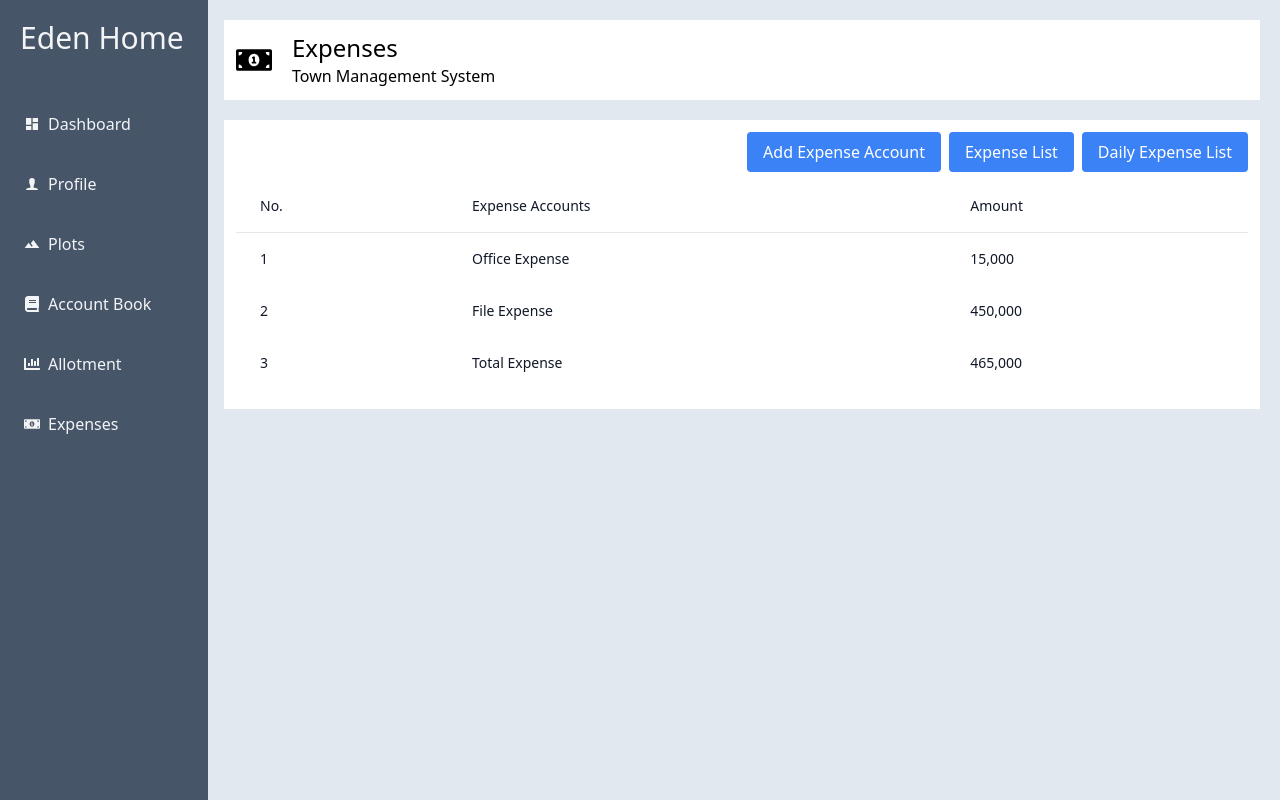
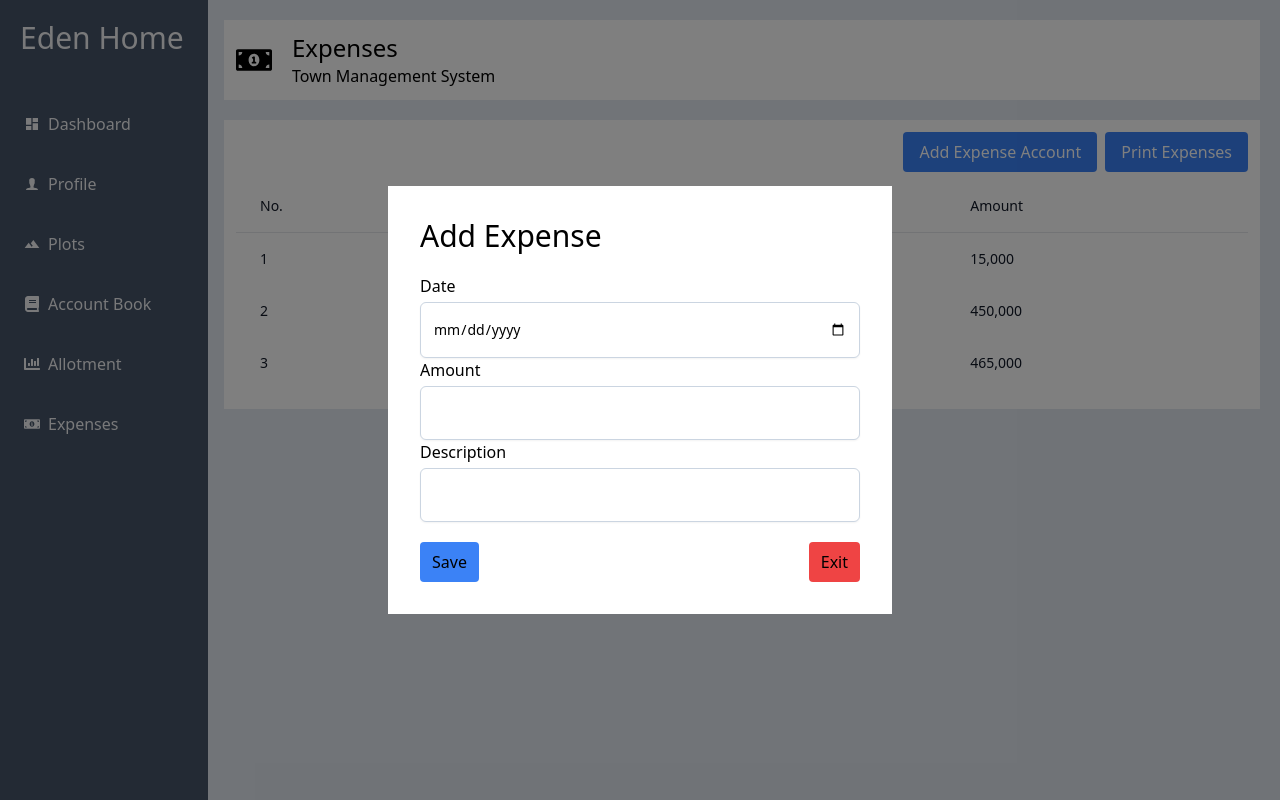
Before and after one commit to anasmustafadev/se-eden-home, a Next.js app: page /home/expenses in a window 1280 px wide. Both pictures are taken after a click on the button "Add Expense Account". Built offline with nearby package versions, Linux system fonts and the light colour scheme.

Commit message:
Added Expenses

```diff
--- a/app/home/expenses/page.tsx
+++ b/app/home/expenses/page.tsx
@@ -1,8 +1,11 @@
-import React from 'react'
-import SimpleTable from '@/components/SimpleTable'
-import Card from '@/components/Card'
-import PageHeader from '@/components/PageHeader'
-import { FaMoneyBillAlt } from 'react-icons/fa'
+"use client";
+import React from "react";
+import SimpleTable from "@/components/SimpleTable";
+import Card from "@/components/Card";
+import PageHeader from "@/components/PageHeader";
+import Backdrop from "@/components/Backdrop";
+import { FaMoneyBillAlt } from "react-icons/fa";
+import { useState } from "react";
 
 const page = () => {
   const expenseData = [
@@ -12,31 +15,85 @@ const page = () => {
     ["3", "Total Expense", "465,000"],
   ];
 
+  const [isOpen, setIsOpen] = useState(false);
+
+  const onClose = () => {
+    setIsOpen(false);
+  };
+
+  const openBackdrop = () => {
+    setIsOpen(true);
+  };
 
   return (
+    <>
+      <Backdrop isOpen={isOpen} onClose={onClose}>
+        <Card>
+          <div className="p-5 w-[30rem]">
+            <h1 className="text-3xl mb-5">Add Expense</h1>
+            <div>
+              <p>Date</p>
+              <input
+                type="date"
+                className="mt-1 w-full block rounded-md border border-slate-300 bg-white px-3 py-4 placeholder-slate-400 shadow-sm placeholder:font-semibold placeholder:text-gray-500 focus:border-sky-500 focus:outline-none focus:ring-1 focus:ring-sky-500 sm:text-sm"
+              />
+            </div>
+            <div>
+              <p>Amount</p>
+              <input
+                type="text"
+                className="mt-1 w-full block rounded-md border border-slate-300 bg-white px-3 py-4 placeholder-slate-400 shadow-sm placeholder:font-semibold placeholder:text-gray-500 focus:border-sky-500 focus:outline-none focus:ring-1 focus:ring-sky-500 sm:text-sm"
+              />
+            </div>
+            <div>
+              <p>Description</p>
+              <input
+                type="text"
+                className="mt-1 w-full block rounded-md border border-slate-300 bg-white px-3 py-4 placeholder-slate-400 shadow-sm placeholder:font-semibold placeholder:text-gray-500 focus:border-sky-500 focus:outline-none focus:ring-1 focus:ring-sky-500 sm:text-sm"
+              />
+            </div>
+            <div className="flex justify-between mt-5">
+              <button
+                className="bg-blue-500 px-3 py-2 rounded "
+                onClick={() => setIsOpen(false)}
+              >
+                Save
+              </button>
+              <button
+                className="bg-red-500 px-3 py-2 rounded "
+                onClick={() => setIsOpen(false)}
+              >
+                Exit
+              </button>
+            </div>
+          </div>
+        </Card>
+      </Backdrop>
+
       <div className="w-full flex flex-col gap-5">
         <Card>
           <PageHeader
-        icon={<FaMoneyBillAlt className='text-4xl'/>}
+            icon={<FaMoneyBillAlt className="text-4xl" />}
             title="Expenses"
           />
         </Card>
         <Card>
-        <div className='flex justify-end gap-2'>
-            <button className="flex items-center bg-blue-500 hover:opacity-90 text-white py-2 px-4 rounded">
+          <div className="flex justify-end gap-2">
+            <button
+              onClick={openBackdrop}
+              className="flex items-center bg-blue-500 hover:opacity-90 text-white py-2 px-4 rounded"
+            >
               Add Expense Account
             </button>
             <button className="flex items-center bg-blue-500 hover:opacity-90 text-white py-2 px-4 rounded">
-             Expense List
-            </button>
-            <button className="flex items-center bg-blue-500 hover:opacity-90 text-white py-2 px-4 rounded">
-             Daily Expense List
+              Print Expenses
             </button>
           </div>
-        <SimpleTable data={expenseData}/>
+          <SimpleTable data={expenseData} />
         </Card>
       </div>
-  )
-}
+    </>
+  );
+};
 
-export default page
+export default page;
--- a/app/home/plots/page.tsx
+++ b/app/home/plots/page.tsx
@@ -69,10 +69,10 @@ const page = () => {
   ];
   const buttons = plotData.map((i, k) => [
     {
-      label: "Detail",
+      label: "Update",
       className: "bg-blue-500 text-white px-3 py-2 rounded mr-1",
       actionType: "DETAIL",
-      onClick: () => {},
+      onClick: () => openBackdrop(),
     },
   ]);
 
@@ -82,7 +82,7 @@ const page = () => {
     setIsOpen(false);
   };
 
-  const openBackdrop = (index: number) => {
+  const openBackdrop = () => {
     setIsOpen(true);
   };
 
@@ -222,7 +222,7 @@ const page = () => {
           <Card>
             <div className="flex gap-2">
               <button
-                onClick={() => openBackdrop(0)}
+                onClick={() => openBackdrop()}
                 className="flex items-center bg-blue-500 hover:opacity-90 text-white py-2 px-4 rounded"
               >
                 <FaPlus className="mr-2" />
```
Lines whose indentation alone changed are shown as unchanged.
